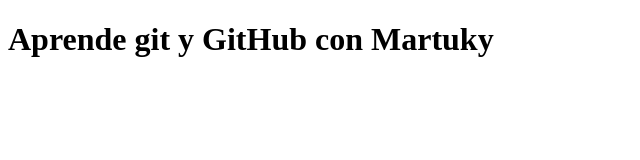
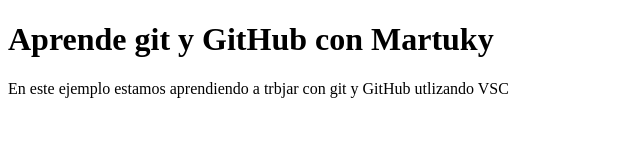
Before and after one commit to luciiluu/miproyectoweb, a plain HTML site: page index.html in a window 1280 px wide. Shown: the whole page, without its empty margins (0-640 px from the left). Drawn offline with Linux system fonts and the light colour scheme.

Commit message:
Cambios de contenido en index.html

```diff
--- a/index.html
+++ b/index.html
@@ -7,5 +7,6 @@
 </head>
 <body>
     <h1>Aprende git y GitHub con Martuky</h1>
+    <p>En este ejemplo estamos aprendiendo a trbjar con git y GitHub utlizando VSC</p>
 </body>
 </html>
```
